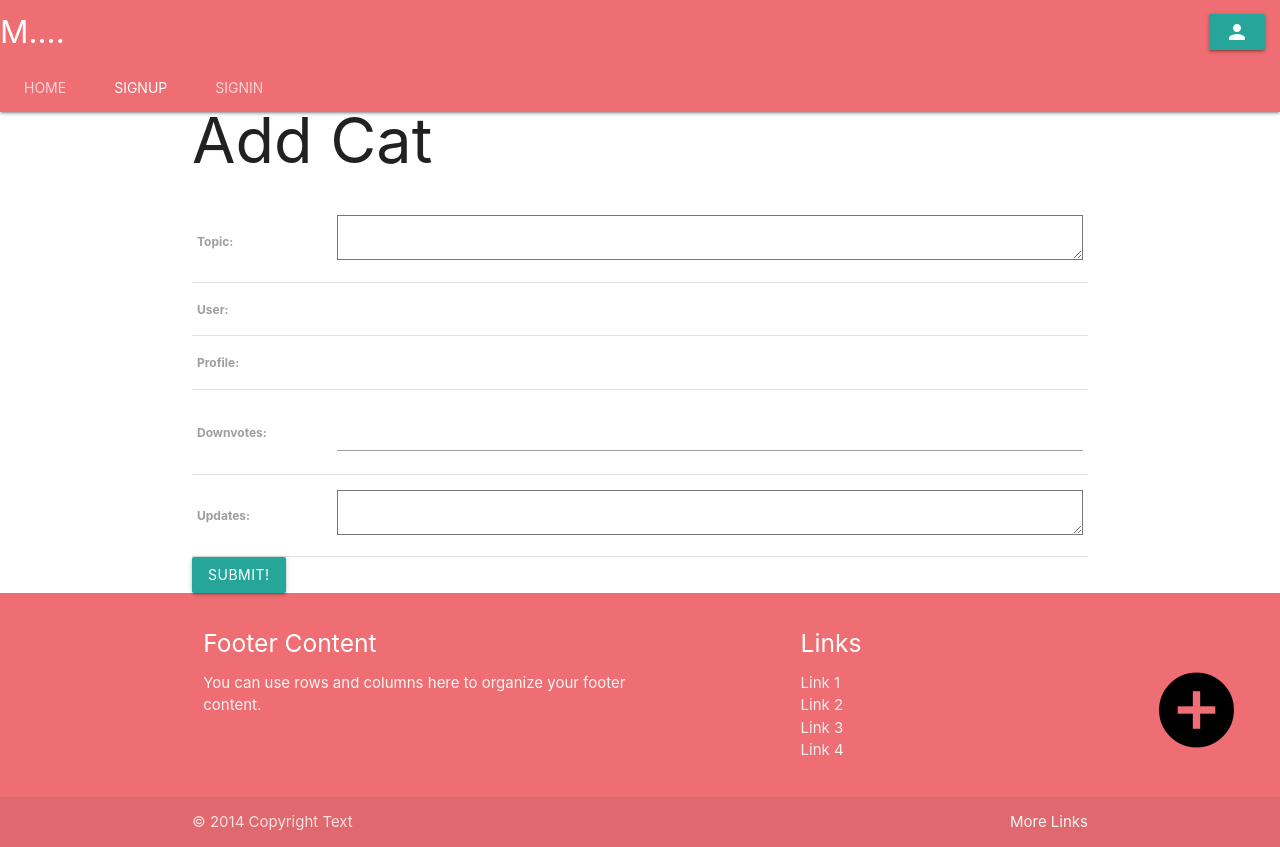
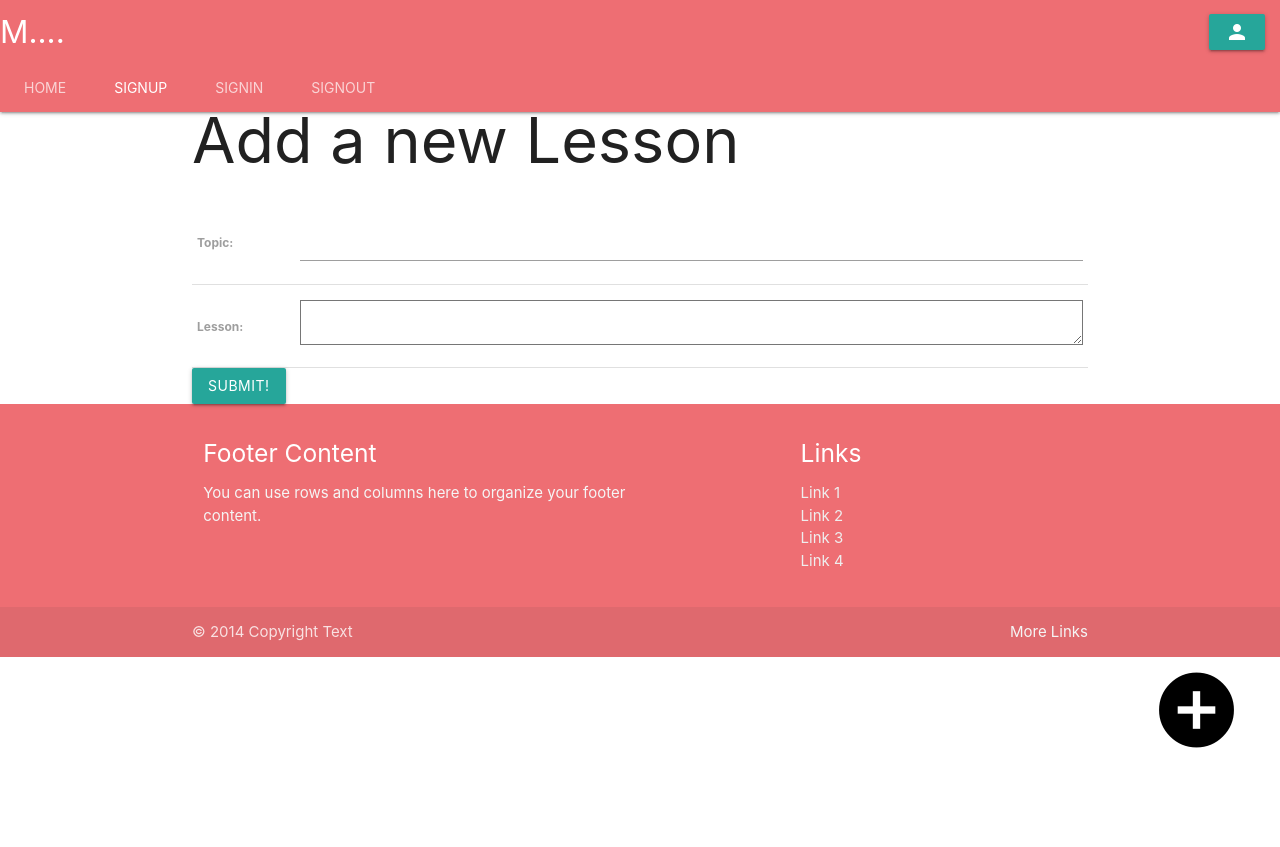
Before and after one commit to mahdiatubly/MA_app, a Django app: page /add/ in a window 1280 px wide. After the commit the page ends 748 px from the top, so only its background shows below. Run offline with Django 3.2, Linux system fonts and the light colour scheme.

Commit message:
Updatind the MODELS

```diff
--- a/project_four/main_app/admin.py
+++ b/project_four/main_app/admin.py
@@ -2,6 +2,10 @@
 from .models import Profile, Post, Comment
 from django.contrib.auth.models import User
 from django.contrib.auth.admin import UserAdmin as AuthUserAdmin
+
+admin.site.register(Profile)
+admin.site.register(Post)
+admin.site.register(Comment)
 
 
 class ProfileInline(admin.StackedInline):
--- a/project_four/main_app/forms.py
+++ b/project_four/main_app/forms.py
@@ -5,4 +5,5 @@
 class PostForm(ModelForm):
     class Meta:
         model = Post
+        fields = '__all__'
         fields = []
--- a/project_four/main_app/models.py
+++ b/project_four/main_app/models.py
@@ -11,7 +11,7 @@
     user = models.OneToOneField(User, on_delete=models.CASCADE)
     role = models.CharField(max_length=100)
     interest = models.TextField(max_length=250)
-    comments = models.TextField
+    rate = models.FloatField
 
     def __str__(self):
         return self.user.username
@@ -24,13 +24,13 @@
 
 
 class Post(models.Model):
-    topic = models.TextField(max_length=200, blank=True,
+    topic = models.CharField(max_length=200, blank=True,
                              null=True, editable=True)
-    user = models.OneToOneField(User, on_delete=models.CASCADE)
-    post_content = models.TextField
+    user = models.ForeignKey(User, on_delete=models.CASCADE)
+    lesson = models.TextField(blank=True, null=True, editable=True)
     profile = models.ForeignKey(
         Profile, on_delete=models.CASCADE, blank=True, null=True, default='', editable=True)
-    upvotes = models.IntegerField
+    upvotes = models.IntegerField(blank=True, null=True, editable=True)
     downvotes = models.IntegerField(blank=True, null=True, editable=True)
     updates = models.TextField(blank=True, null=True, editable=True)
 
@@ -52,11 +52,11 @@
 
 class Comment(models.Model):
     user = models.OneToOneField(User, on_delete=models.CASCADE, default='')
-    feedback = models.TextField
+    feedback = models.TextField(blank=True, null=True, editable=True)
     profile = models.ForeignKey(
         Profile, on_delete=models.CASCADE, blank=True, null=True, default='',  editable=True)
-    upvotes = models.IntegerField
-    downvotes = models.IntegerField
+    upvotes = models.IntegerField(blank=True, null=True, editable=True)
+    downvotes = models.IntegerField(blank=True, null=True, editable=True)
     Post = models.ForeignKey(
         Post, on_delete=models.CASCADE, blank=True, null=True, default='',  editable=True)
 
--- a/project_four/main_app/templates/base.html
+++ b/project_four/main_app/templates/base.html
@@ -25,29 +25,36 @@
       <a href="#" class="brand-logo">M....</a>
       <a href="#" data-target="mobile-demo" class="sidenav-trigger"><i class="material-icons">menu</i></a>
       <ul id="nav-mobile" class="right">
-        <li > <a class='dropdown-trigger btn' href='#' data-target='dropdown1'><i class="large material-icons">person</i></a></li>
+        <li > <a class='dropdown-trigger btn' data-target='dropdown1'><i class="large material-icons">person</i></a></li>
       </ul>
     </div>
 
-    <ul id='dropdown1' class='dropdown-content'>
-        <li><a href="#!">one</a></li>
-        <li><a href="#!">two</a></li>
-    </ul>
+
+        <ul id='dropdown1' class='dropdown-content'>
+    {% if user.is_authenticated %}
+            <li><a href="#!">Profile</a></li>
+            <li><a href="#!">Saved Lessons</a></li>
+            <li><a href="signout/">SignOut</a></li>
+    {% else %}
+            <li><a href="#!">SignIn</a></li>
+    {% endif %}
+        </ul>
 
     <div class="nav-content">
       <ul class="tabs tabs-transparent">
         <li class="tab"><a href="/">Home</a></li>
         <li class="tab"><a class="active" href="/signup/">SignUp</a></li>
         <li class="tab"><a href="/signin/">SignIn</a></li>
+        <li class="tab"><a href="signout/">SignOut</a></li>
       </ul>
     </div>
   </nav>
 
-  <ul class="sidenav" id="mobile-demo">
+  <!-- <ul class="sidenav" id="mobile-demo">
     <li><a href="sass.html">Sass</a></li>
     <li><a href="badges.html">Components</a></li>
     <li><a href="collapsible.html">JavaScript</a></li>
-  </ul>
+  </ul> -->
 
   <div id="test1" class="col s12">Test 1</div>
   <div id="test2" class="col s12">Test 2</div>
@@ -59,9 +66,15 @@
     {% block content %}
     {% endblock %}
   </main>
+  {% if user.is_authenticated %}
   <div class="add_content">
     <a href="/add"><i class="large material-icons" id="add_icon">add_circle</i></a>
   </div>
+  {% else %}
+  <div class="add_content">
+    <a href="/signin"><i class="large material-icons" id="add_icon">add_circle</i></a>
+  </div>
+  {% endif %}
 
   <footer class="page-footer">
     <div class="container">
--- a/project_four/main_app/templates/main_app/post_form.html
+++ b/project_four/main_app/templates/main_app/post_form.html
@@ -5,7 +5,7 @@
   {% if object %}
     <h1>Edit <span class="teal-text">{{object.name}}</span></h1>
   {% else %}
-    <h1>Add Cat</h1>
+    <h1>Add a new Lesson</h1>
   {% endif %}
   <!-- Leaving the action empty makes the form post to the same url used to display it -->
   <form action="" method="post">
--- a/project_four/main_app/views.py
+++ b/project_four/main_app/views.py
@@ -4,7 +4,7 @@
 from django.views.generic import ListView
 from django.contrib.auth.models import User
 from django.contrib import auth
-from .models import Post
+from .models import Post, Profile, Comment
 from .forms import PostForm
 # from .models import User
 
@@ -28,12 +28,16 @@
 
 class PostCreate(CreateView):
     model = Post
-    fields = '__all__'
-    success_url = 'add/'
+    fields = ['topic', 'lesson']
+    success_url = '/'
 
     def form_valid(self, form):
         # Assign the logged in user
-        form.instance.user_id = self.kwargs.get('pk')
+        form.instance.upvotes = 0
+        form.instance.downvotes = 0
+        form.instance.updates = ''
+        form.instance.user = self.request.user
+        form.instance.profile = Profile.objects.get(user=self.request.user)
         return super(PostCreate, self).form_valid(form)
 
 
```
Also changed, not shown: project_four/main_app/migrations/0006_auto_20221201_0617.py (added), project_four/main_app/migrations/0007_post_lesson.py (added), project_four/main_app/migrations/0008_auto_20221201_0623.py (added), project_four/main_app/migrations/0009_alter_post_user.py (added).
